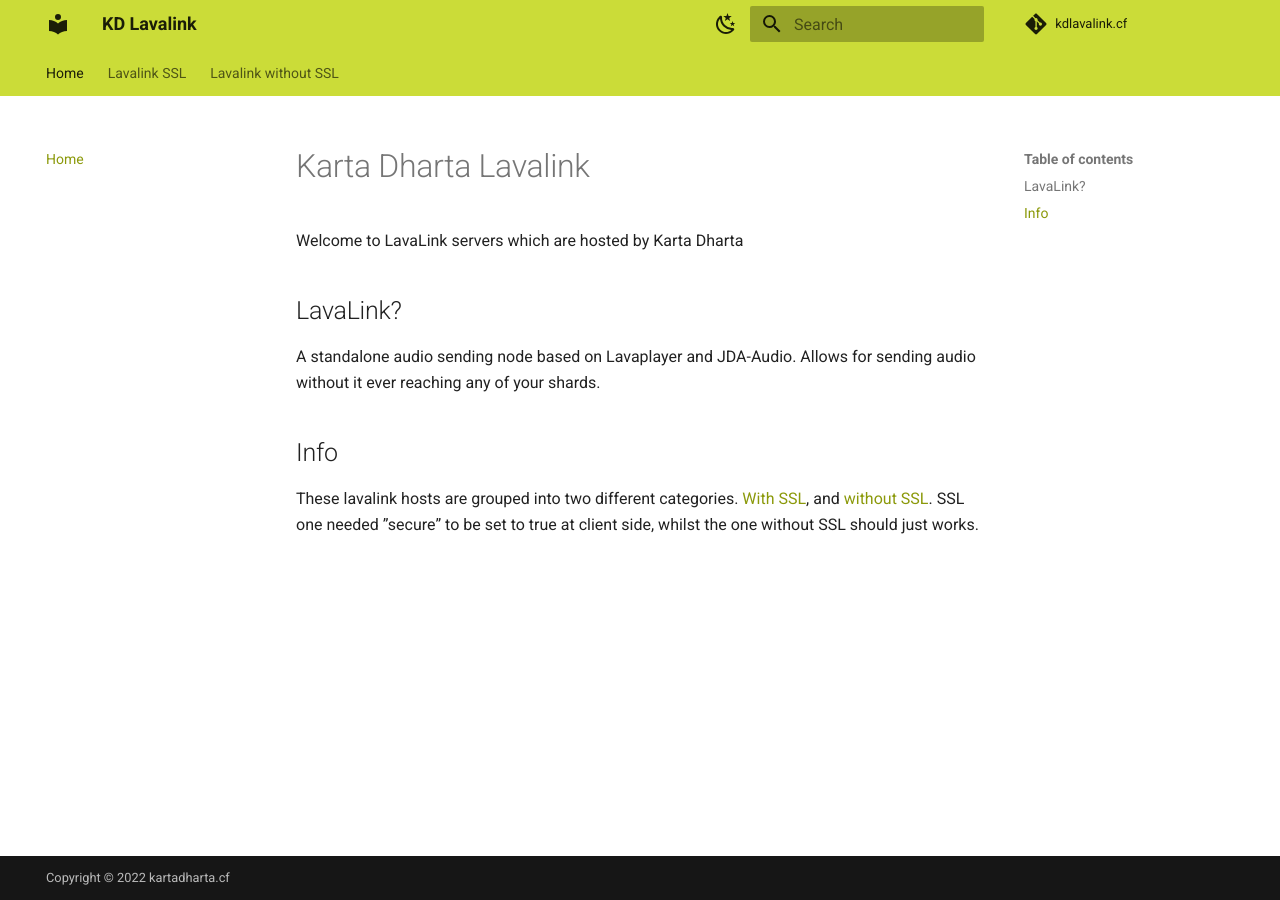
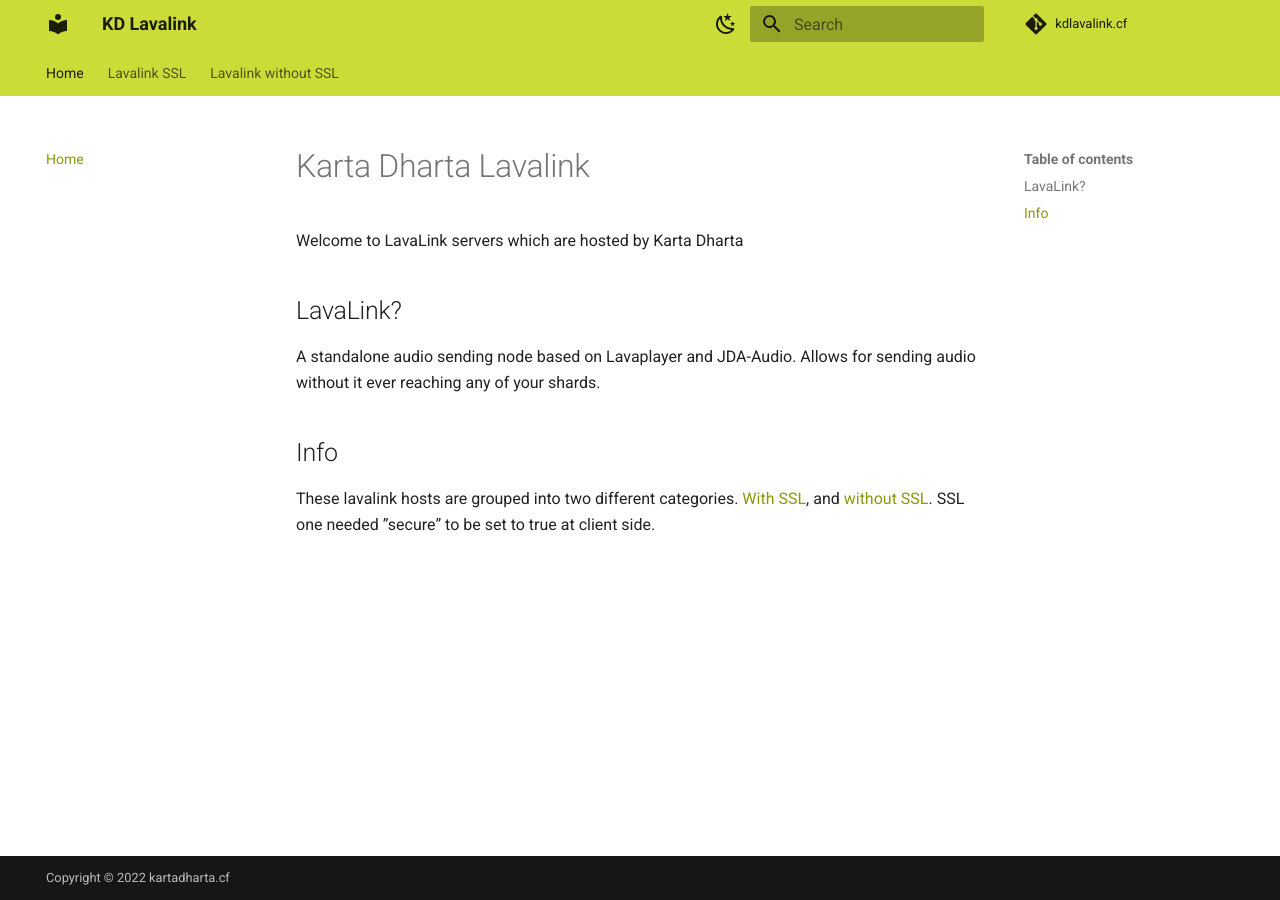
Before and after one commit to ErrorDoc404/kdlavalink, an MkDocs documentation site: the page built from docs/index.md, in a window 1280 px wide. Built offline with MkDocs 1.6.1 and Material for MkDocs 9.7.7, drawn with Linux system fonts in a browser that asks for light colours; comment, search, counter and statistics services are not loaded.

Commit message:
Update index.md

```diff
--- a/docs/index.md
+++ b/docs/index.md
@@ -11,4 +11,4 @@ Welcome to LavaLink servers which are hosted by Karta Dharta
 
 ## Info
 
-These lavalink hosts are grouped into two different categories. [With SSL](ssl.md), and [without SSL](non-ssl.md). SSL one needed ”secure” to be set to true at client side, whilst the one without SSL should just works.
+These lavalink hosts are grouped into two different categories. [With SSL](ssl.md), and [without SSL](non-ssl.md). SSL one needed ”secure” to be set to true at client side.
```
